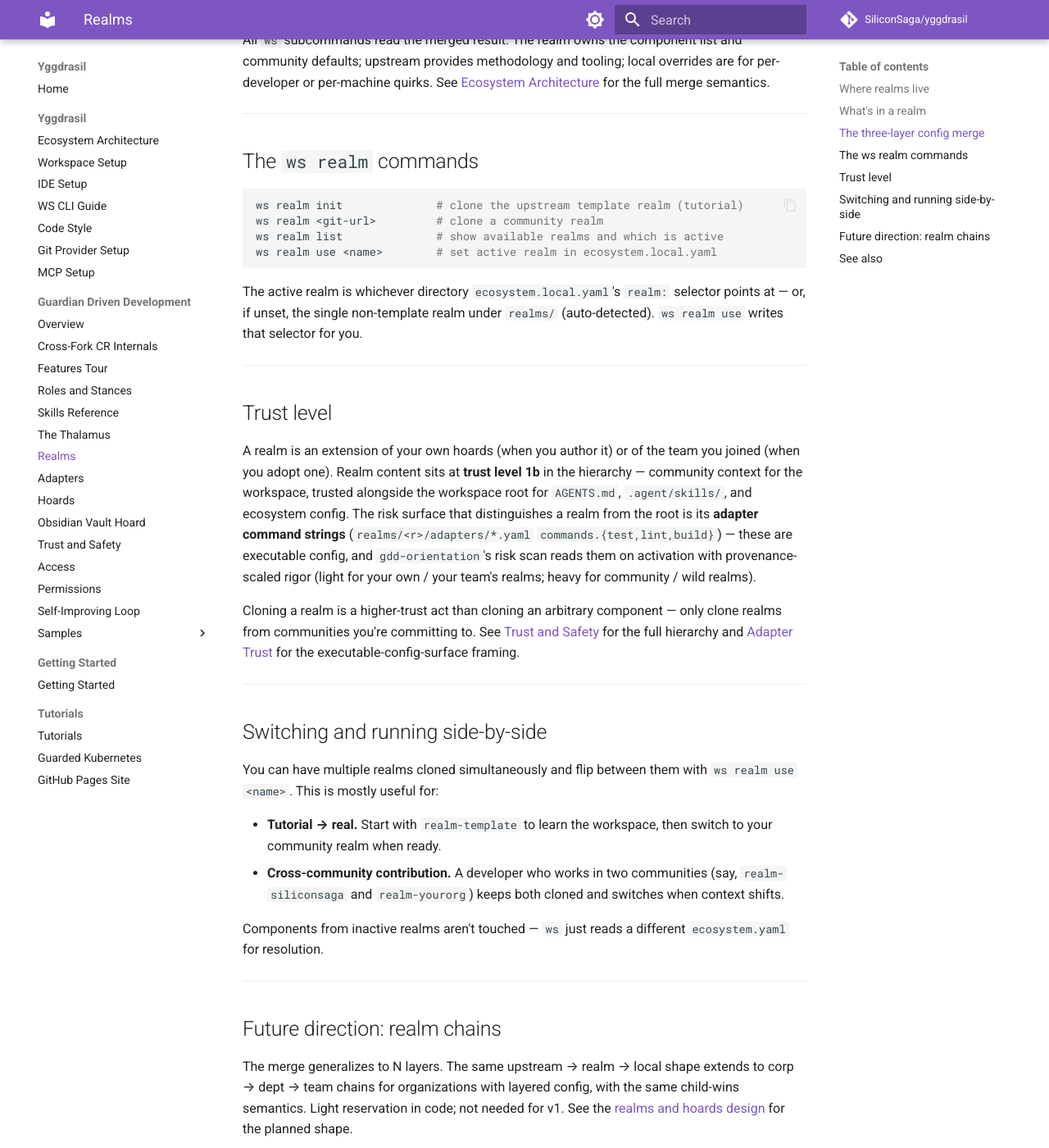
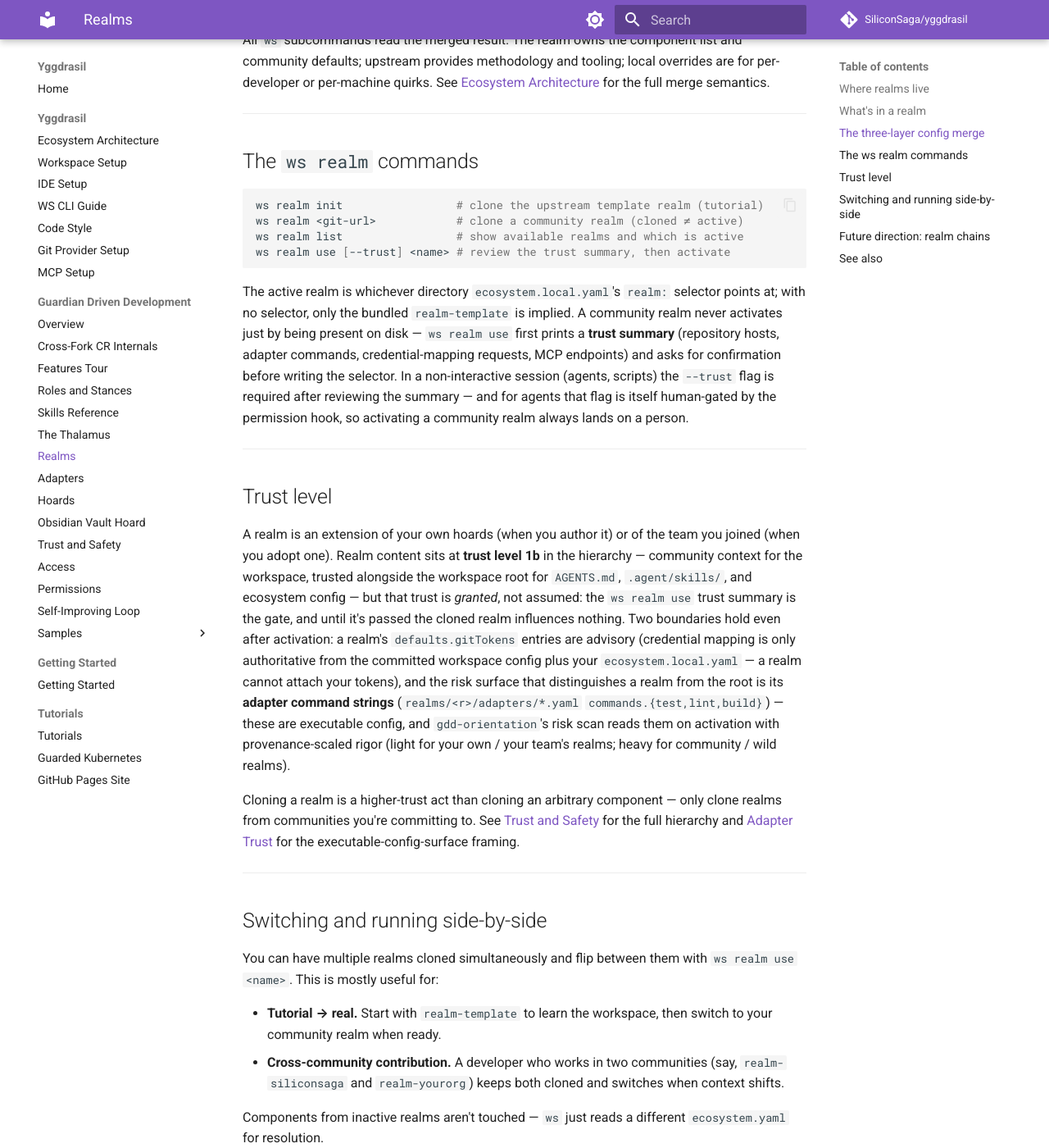
Before and after one commit to SiliconSaga/yggdrasil, an MkDocs documentation site: the page built from docs/gdd/realms.md, in a window 1280 px wide and 1400 px high, scrolled down 1565 px. Shown: the whole window at 82% size. Built offline with MkDocs 1.6.1 and Material for MkDocs 9.7.7, drawn with Linux system fonts in a browser that asks for light colours; comment, search, counter and statistics services are not loaded; some of the changed text lies outside the part shown.

Commit message:
docs: catch the realm trust gate and hook hardening up across the doc surface
This branch changes documented behavior in ways the prose didn't follow — the review bots can't see docs that describe the old world, so this sweep closes that gap before a GA newcomer hits it:

- realms.md and ws-cli-guide.md still described single-realm auto-detection, which this branch removed; both now describe the explicit `ws realm use [--trust]` trust step and what the summary shows.
- getting-started's adoption bootstrap was "everyone else runs two commands" — a newcomer following it would hit the new non-interactive --trust error with no doc explaining why. It's now three commands with the trust review called out as the deliberate trust decision of the bootstrap.
- trust-and-safety.md gains a "Realm Activation Is a Trust Gate" section (summary contents, anti-spoofing, the credential and bootstrap-source boundaries that hold even after activation) and connects the summary to the orientation risk scan.
- The hook README documents the new surface: Edit/Write matchers, the sensitive-path ask carve-out from scratch auto-allow, root anchoring, and Windows path-form normalization.
- The orientation skill's sub-agent instructions claimed session-file writes auto-allow via `.tmp/`; they now ask (session files feed attribution and the k8s guard), so the skill says to expect the one-time prompt. Its trust-verification section now leads with the activation gate.
- CHANGELOG records the branch's user-facing changes under Added/Changed/Security — including the auto-detection removal, which existing workspaces notice as a one-time `ws realm use` re-selection.

Co-Authored-By: Claude Fable 5 <noreply@anthropic.com>

````diff
--- a/docs/gdd/realms.md
+++ b/docs/gdd/realms.md
@@ -15,7 +15,7 @@ yggdrasil/
     realm-siliconsaga/     # example community realm
 ```
 
-Each realm is an independent git repo, gitignored from the workspace itself. The naming convention `realm-<community>` is what makes auto-detection work — `ws` looks for matching directories under `realms/` and treats them as realm candidates.
+Each realm is an independent git repo, gitignored from the workspace itself. The naming convention `realm-<community>` marks a directory as a realm candidate for `ws realm list` — but cloning a realm never activates it. Activation is an explicit trust decision (see below).
 
 The upstream `realm-template` ships as a tutorial scaffold; communities fork it and edit, ending up with something like `realm-siliconsaga` or `realm-yourorg`. See [Getting Started](../getting-started/index.md) for the clone-and-go walkthrough and the realm-creation pattern.
 
@@ -55,19 +55,19 @@ All `ws` subcommands read the merged result. The realm owns the component list a
 ## The `ws realm` commands
 
 ```bash
-ws realm init              # clone the upstream template realm (tutorial)
-ws realm <git-url>         # clone a community realm
-ws realm list              # show available realms and which is active
-ws realm use <name>        # set active realm in ecosystem.local.yaml
+ws realm init                 # clone the upstream template realm (tutorial)
+ws realm <git-url>            # clone a community realm (cloned ≠ active)
+ws realm list                 # show available realms and which is active
+ws realm use [--trust] <name> # review the trust summary, then activate
 ```
 
-The active realm is whichever directory `ecosystem.local.yaml`'s `realm:` selector points at — or, if unset, the single non-template realm under `realms/` (auto-detected). `ws realm use` writes that selector for you.
+The active realm is whichever directory `ecosystem.local.yaml`'s `realm:` selector points at; with no selector, only the bundled `realm-template` is implied. A community realm never activates just by being present on disk — `ws realm use` first prints a **trust summary** (repository hosts, adapter commands, credential-mapping requests, MCP endpoints) and asks for confirmation before writing the selector. In a non-interactive session (agents, scripts) the `--trust` flag is required after reviewing the summary — and for agents that flag is itself human-gated by the permission hook, so activating a community realm always lands on a person.
 
 ---
 
 ## Trust level
 
-A realm is an extension of your own hoards (when you author it) or of the team you joined (when you adopt one). Realm content sits at **trust level 1b** in the hierarchy — community context for the workspace, trusted alongside the workspace root for `AGENTS.md`, `.agent/skills/`, and ecosystem config. The risk surface that distinguishes a realm from the root is its **adapter command strings** (`realms/<r>/adapters/*.yaml` `commands.{test,lint,build}`) — these are executable config, and `gdd-orientation`'s risk scan reads them on activation with provenance-scaled rigor (light for your own / your team's realms; heavy for community / wild realms).
+A realm is an extension of your own hoards (when you author it) or of the team you joined (when you adopt one). Realm content sits at **trust level 1b** in the hierarchy — community context for the workspace, trusted alongside the workspace root for `AGENTS.md`, `.agent/skills/`, and ecosystem config — but that trust is *granted*, not assumed: the `ws realm use` trust summary is the gate, and until it's passed the cloned realm influences nothing. Two boundaries hold even after activation: a realm's `defaults.gitTokens` entries are advisory (credential mapping is only authoritative from the committed workspace config plus your `ecosystem.local.yaml` — a realm cannot attach your tokens), and the risk surface that distinguishes a realm from the root is its **adapter command strings** (`realms/<r>/adapters/*.yaml` `commands.{test,lint,build}`) — these are executable config, and `gdd-orientation`'s risk scan reads them on activation with provenance-scaled rigor (light for your own / your team's realms; heavy for community / wild realms).
 
 Cloning a realm is a higher-trust act than cloning an arbitrary component — only clone realms from communities you're committing to. See [Trust and Safety](trust-and-safety.md) for the full hierarchy and [Adapter Trust](adapters.md#adapter-trust-executable-config-is-config-that-executes) for the executable-config-surface framing.
 
````
Also changed, not shown: .agent/skills/gdd-orientation/SKILL.md (+3 -1 lines), .claude/hooks/README.md (+1 -1 lines), CHANGELOG.md (+12 -0 lines), docs/gdd/trust-and-safety.md (+5 -1 lines), docs/getting-started/index.md (+4 -3 lines), docs/ws-cli-guide.md (+1 -1 lines).
